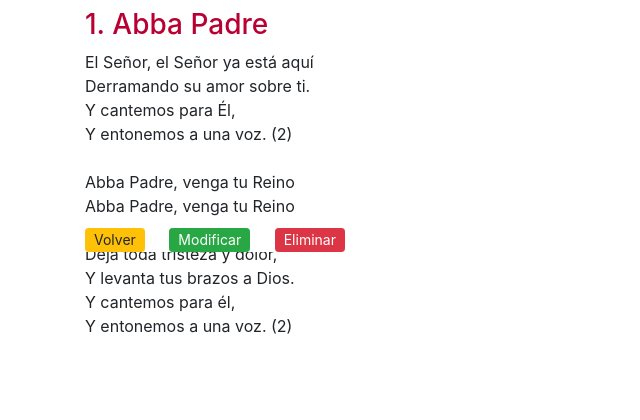
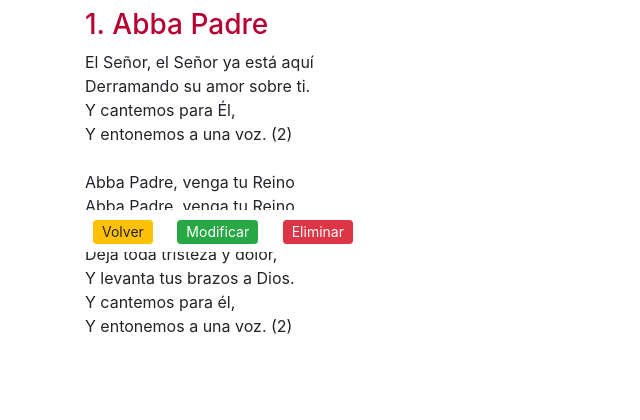
Before and after one commit to javirambo/cancionero-maria-auxiliadora, a PHP site: page /cancion.php?n=1 in a window 1280 px wide. Shown: the part 548-968 px from the top of the page, without its empty margins (0-640 px from the left). Before the commit the page ends 882 px from the top, so only its background shows below. Run offline with PHP 8.4, Linux system fonts and the light colour scheme; the visitor is signed in with stand-in values (Sample User, id 1); data comes from the database, SQL or seed files in the repository; data that the repository does not hold is empty.

Commit message:
agrego margen general

```diff
--- a/src/def.css
+++ b/src/def.css
@@ -14,12 +14,14 @@
 	background-color: #ffffff;
 	position: sticky;
 	top: 0;
+	padding: 8px;
 }
 
 .sticky-b {
 	background-color: #ffffff;
 	position: sticky;
 	bottom: 0;
+	padding: 8px;
 }
 
 .btn-ssm {
```
